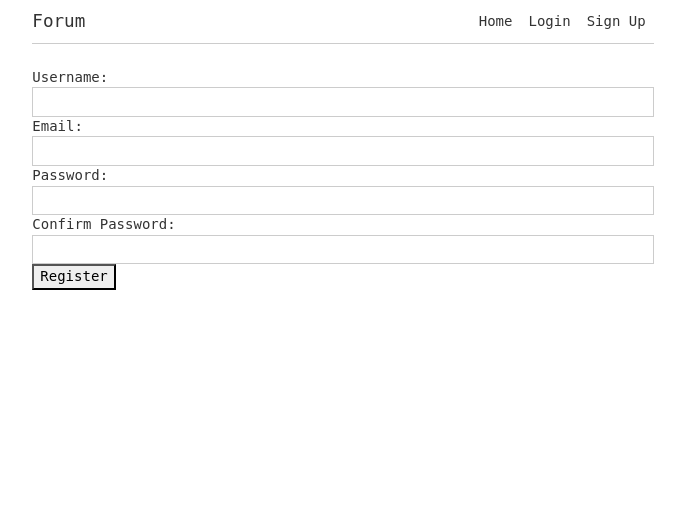
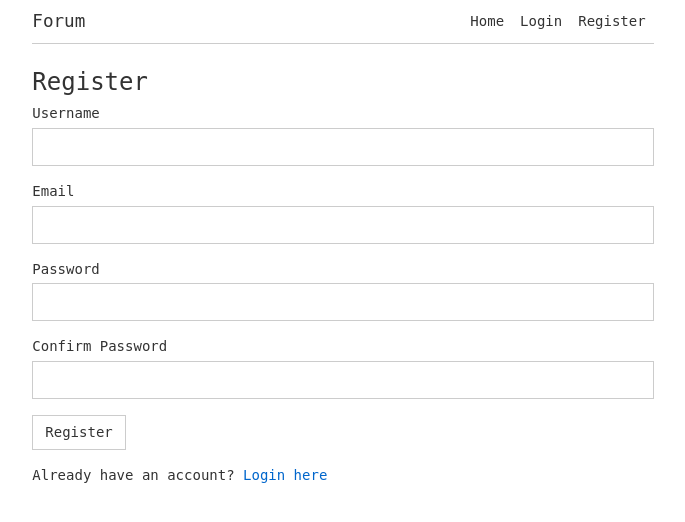
Before and after one commit to coeli-network/forum, a Django app: page /register/ in a window 1280 px wide. Shown: the top 522 px of the page, without its empty margins (297-982 px from the left). Run offline with Django 5.2, Linux system fonts and the light colour scheme; some libraries are stand-ins or nearby versions.

Commit message:
better form styling

```diff
--- a/core/static/css/custom.css
+++ b/core/static/css/custom.css
@@ -55,10 +55,19 @@ a:hover {
     text-decoration: underline;
 }
 
-.btn, .form-control {
-    border-radius: 0;
+/* Replace the existing button styles with these */
+button[type="submit"] {
+    background-color: var(--background-color);
+    color: var(--text-color);
+    border: 1px solid var(--border-color);
+    padding: 0.375rem 0.75rem;
     font-size: var(--font-size-base);
-    padding: 0.25rem 0.5rem;
+    line-height: 1.5;
+    cursor: pointer;
+}
+
+button[type="submit"]:hover {
+    border-color: var(--link-color);
 }
 
 /* Form styles */
@@ -86,17 +95,37 @@ select:focus {
     border-color: var(--link-color);
 }
 
-/* Button styles */
+/* Remove or comment out these styles
 .btn-primary {
+    color: var(--background-color);
     background-color: var(--link-color);
     border-color: var(--link-color);
-    color: var(--background-color);
+    padding: 0.375rem 0.75rem;
+    font-size: 1rem;
+    line-height: 1.5;
+    border-radius: 0.25rem;
 }
 
 .btn-primary:hover {
     background-color: var(--navbar-link-hover-color);
     border-color: var(--navbar-link-hover-color);
 }
+*/
+
+/* You can also remove this if it's not being used elsewhere
+.btn, .form-control {
+    border-radius: 0;
+    font-size: var(--font-size-base);
+    padding: 0.25rem 0.5rem;
+}
+*/
+
+/* Remove these lines or comment them out
+.btn-primary:hover {
+    background-color: var(--navbar-link-hover-color);
+    border-color: var(--navbar-link-hover-color);
+}
+*/
 
 .navbar {
     border-bottom: 1px solid var(--border-color);
@@ -187,41 +216,19 @@ h3 { font-size: 1.1rem; }
     margin-bottom: 0.25rem;
 }
 
-/* Remove the following styles to keep original input appearance */
-/*
 .form-group input,
 .form-group textarea {
     width: 100%;
     padding: 0.375rem 0.75rem;
     font-size: 1rem;
     line-height: 1.5;
-    border: 1px solid #ced4da;
-    border-radius: 0.25rem;
+    border: 1px solid var(--input-border-color);
+    background-color: var(--input-background);
+    color: var(--input-text-color);
 }
 
-.btn {
-    display: inline-block;
-    font-weight: 400;
-    text-align: center;
-    vertical-align: middle;
-    user-select: none;
-    border: 1px solid transparent;
-    padding: 0.375rem 0.75rem;
-    font-size: 1rem;
-    line-height: 1.5;
-    border-radius: 0.25rem;
-    transition: color 0.15s ease-in-out, background-color 0.15s ease-in-out, border-color 0.15s ease-in-out, box-shadow 0.15s ease-in-out;
+.error {
+    color: #dc3545;
+    font-size: 0.875rem;
+    margin-top: 0.25rem;
 }
-
-.btn-primary {
-    color: #fff;
-    background-color: #007bff;
-    border-color: #007bff;
-}
-
-.btn-primary:hover {
-    color: #fff;
-    background-color: #0056b3;
-    border-color: #0056b3;
-}
-*/
--- a/core/templates/core/base.html
+++ b/core/templates/core/base.html
@@ -24,7 +24,7 @@
                                     <a class="nav-link" href="{% url 'logout' %}">Logout</a>
                                 {% else %}
                                     <a class="nav-link" href="{% url 'login' %}">Login</a>
-                                    <a class="nav-link" href="{% url 'register' %}">Sign Up</a>
+                                    <a class="nav-link" href="{% url 'register' %}">Register</a>
                                 {% endif %}
                             </div>
                         </div>
--- /dev/null
+++ b/core/templates/core/partials/form.html
@@ -0,0 +1,9 @@
+{% for field in form %}
+    <div class="form-group mb-3">
+        {{ field.label_tag|cut:':' }}
+        {{ field }}
+        {% if field.errors %}
+            <div class="error">{{ field.errors }}</div>
+        {% endif %}
+    </div>
+{% endfor %}
--- a/core/templates/core/users/login.html
+++ b/core/templates/core/users/login.html
@@ -1,10 +1,11 @@
 {% extends "core/base.html" %}
 {% block title %}Login - Forum{% endblock %}
 {% block content %}
+<h1>Login</h1>
 <form method="post" action="{% url 'login' %}">
     {% csrf_token %}
-    {{ form }}
+    {% include 'core/partials/form.html' with form=form %}
     <button type="submit">Login</button>
 </form>
-<p>Don't have an account? <a href="{% url 'register' %}">Register here</a></p>
+<p class="mt-3">Don't have an account? <a href="{% url 'register' %}">Register here</a></p>
 {% endblock %}
--- a/core/templates/core/users/register.html
+++ b/core/templates/core/users/register.html
@@ -1,9 +1,11 @@
 {% extends "core/base.html" %}
 {% block title %}Register - Forum{% endblock %}
 {% block content %}
+<h1>Register</h1>
 <form method="post" action="{% url 'register' %}">
     {% csrf_token %}
-    {{ form }}
+    {% include 'core/partials/form.html' with form=form %}
     <button type="submit">Register</button>
 </form>
+<p class="mt-3">Already have an account? <a href="{% url 'login' %}">Login here</a></p>
 {% endblock %}
```
Also changed, not shown: core/templates/core/partials/post_form.html (+1 -9 lines).
